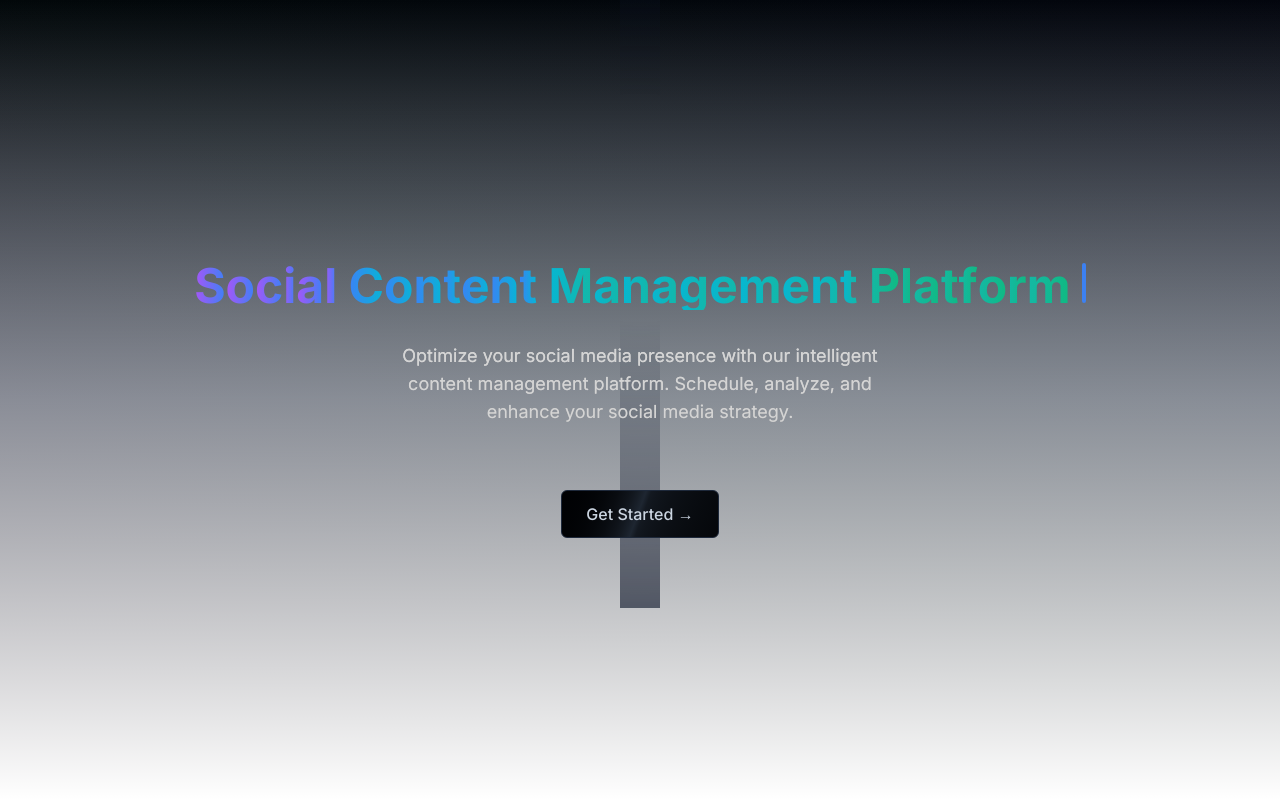
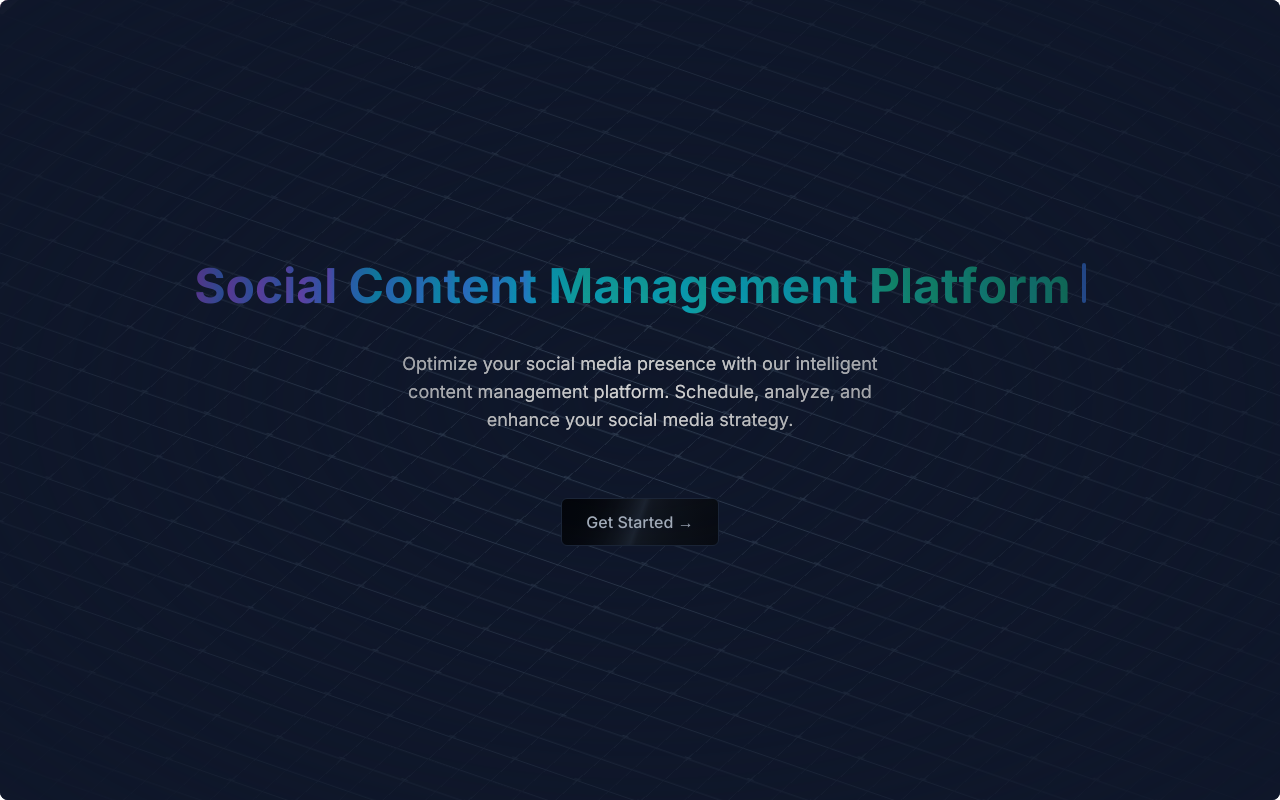
Before and after one commit to Uvais-Ahmad/cloudVisinary, a Next.js app: page / in a window 1280 px wide. Built offline with nearby package versions, Linux system fonts and the light colour scheme.

Commit message:
UPDATE :: Improve Landing page of the SkyCast application

```diff
--- a/app/page.tsx
+++ b/app/page.tsx
@@ -2,30 +2,31 @@
 import { TypewriterEffect } from "../components/ui/typewriter-effect";
 import { BackgroundBeams } from "../components/ui/background-beams";
 import Link from "next/link";
+import { Boxes } from "@/components/ui/background-boxes";
 // import { Button } from "../components/ui/moving-border";
 
 export default function Page() {
   const words = [
     {
       text: "Social",
-      className: "text-transparent bg-clip-text bg-gradient-to-r from-purple-500 to-blue-500",
+      className: "py-2 text-transparent bg-clip-text bg-gradient-to-r from-purple-500 to-blue-500",
     },
     {
       text: "Content",
-      className: "text-transparent bg-clip-text bg-gradient-to-r from-blue-500 to-cyan-500",
+      className: "py-2 text-transparent bg-clip-text bg-gradient-to-r from-blue-500 to-cyan-500",
     },
     {
       text: "Management",
-      className: "text-transparent bg-clip-text bg-gradient-to-r from-cyan-500 to-teal-500",
+      className: "py-2 text-transparent bg-clip-text bg-gradient-to-r from-cyan-500 to-teal-500",
     },
     {
       text: "Platform",
-      className: "text-transparent bg-clip-text bg-gradient-to-r from-teal-500 to-emerald-500",
+      className: "py-2 text-transparent bg-clip-text bg-gradient-to-r from-teal-500 to-emerald-500",
     },
   ];
 
   return (
-    <div className="h-screen relative w-full bg-gradient-to-b from-black via-gray-900 to-black antialiased bg-grid-white/[0.02] flex items-center justify-center">
+    <div className="h-screen relative w-full overflow-hidden bg-slate-900 flex flex-col items-center justify-center rounded-lg">
       <div className="max-w-7xl mx-auto relative z-10">
         <div className="flex flex-col items-center justify-center h-full">
           {/* Title with Typewriter Effect */}
@@ -49,8 +50,8 @@
       </div>
 
       {/* Background Effect */}
-      <div className="absolute inset-0 bg-gradient-to-tr from-purple-900/20 via-cyan-900/20 to-blue-900/20 opacity-50" />
-      <BackgroundBeams />
+      <div className="absolute inset-0 w-full h-full bg-slate-900 z-20 [mask-image:radial-gradient(transparent,white)] pointer-events-none" />
+      <Boxes />
     </div>
   );
 }
--- /dev/null
+++ b/components/ui/background-boxes.tsx
@@ -0,0 +1,76 @@
+"use client";
+import React from "react";
+import { motion } from "framer-motion";
+import { cn } from "@/utils/cn";
+
+export const BoxesCore = ({ className, ...rest }: { className?: string }) => {
+  const rows = new Array(150).fill(1);
+  const cols = new Array(100).fill(1);
+  let colors = [
+    "--sky-300",
+    "--pink-300",
+    "--green-300",
+    "--yellow-300",
+    "--red-300",
+    "--purple-300",
+    "--blue-300",
+    "--indigo-300",
+    "--violet-300",
+  ];
+  const getRandomColor = () => {
+    return colors[Math.floor(Math.random() * colors.length)];
+  };
+
+  return (
+    <div
+      style={{
+        transform: `translate(-40%,-60%) skewX(-48deg) skewY(14deg) scale(0.675) rotate(0deg) translateZ(0)`,
+      }}
+      className={cn(
+        "absolute left-1/4 p-4 -top-1/4 flex  -translate-x-1/2 -translate-y-1/2 w-full h-full z-0 ",
+        className
+      )}
+      {...rest}
+    >
+      {rows.map((_, i) => (
+        <motion.div
+          key={`row` + i}
+          className="w-16 h-8  border-l  border-slate-700 relative"
+        >
+          {cols.map((_, j) => (
+            <motion.div
+              whileHover={{
+                backgroundColor: `var(${getRandomColor()})`,
+                transition: { duration: 0 },
+              }}
+              animate={{
+                transition: { duration: 2 },
+              }}
+              key={`col` + j}
+              className="w-16 h-8  border-r border-t border-slate-700 relative"
+            >
+              {j % 2 === 0 && i % 2 === 0 ? (
+                <svg
+                  xmlns="http://www.w3.org/2000/svg"
+                  fill="none"
+                  viewBox="0 0 24 24"
+                  strokeWidth="1.5"
+                  stroke="currentColor"
+                  className="absolute h-6 w-10 -top-[14px] -left-[22px] text-slate-700 stroke-[1px] pointer-events-none"
+                >
+                  <path
+                    strokeLinecap="round"
+                    strokeLinejoin="round"
+                    d="M12 6v12m6-6H6"
+                  />
+                </svg>
+              ) : null}
+            </motion.div>
+          ))}
+        </motion.div>
+      ))}
+    </div>
+  );
+};
+
+export const Boxes = React.memo(BoxesCore);
--- a/tailwind.config.ts
+++ b/tailwind.config.ts
@@ -1,5 +1,7 @@
 import type { Config } from "tailwindcss";
-
+const {
+  default: flattenColorPalette,
+} = require("tailwindcss/lib/util/flattenColorPalette");
 const config: Config = {
   content: [
     "./pages/**/*.{js,ts,jsx,tsx,mdx}",
@@ -29,7 +31,8 @@
     },
   },
   plugins: [
-    require("daisyui")
+    require("daisyui"),
+    addVariablesForColors,
   ],
   daisyui: {
     themes : [
@@ -39,3 +42,16 @@
   }
 };
 export default config;
+
+
+// This plugin adds each Tailwind color as a global CSS variable, e.g. var(--gray-200).
+function addVariablesForColors({ addBase, theme }: any) {
+  let allColors = flattenColorPalette(theme("colors"));
+  let newVars = Object.fromEntries(
+    Object.entries(allColors).map(([key, val]) => [`--${key}`, val])
+  );
+
+  addBase({
+    ":root": newVars,
+  });
+}
```
